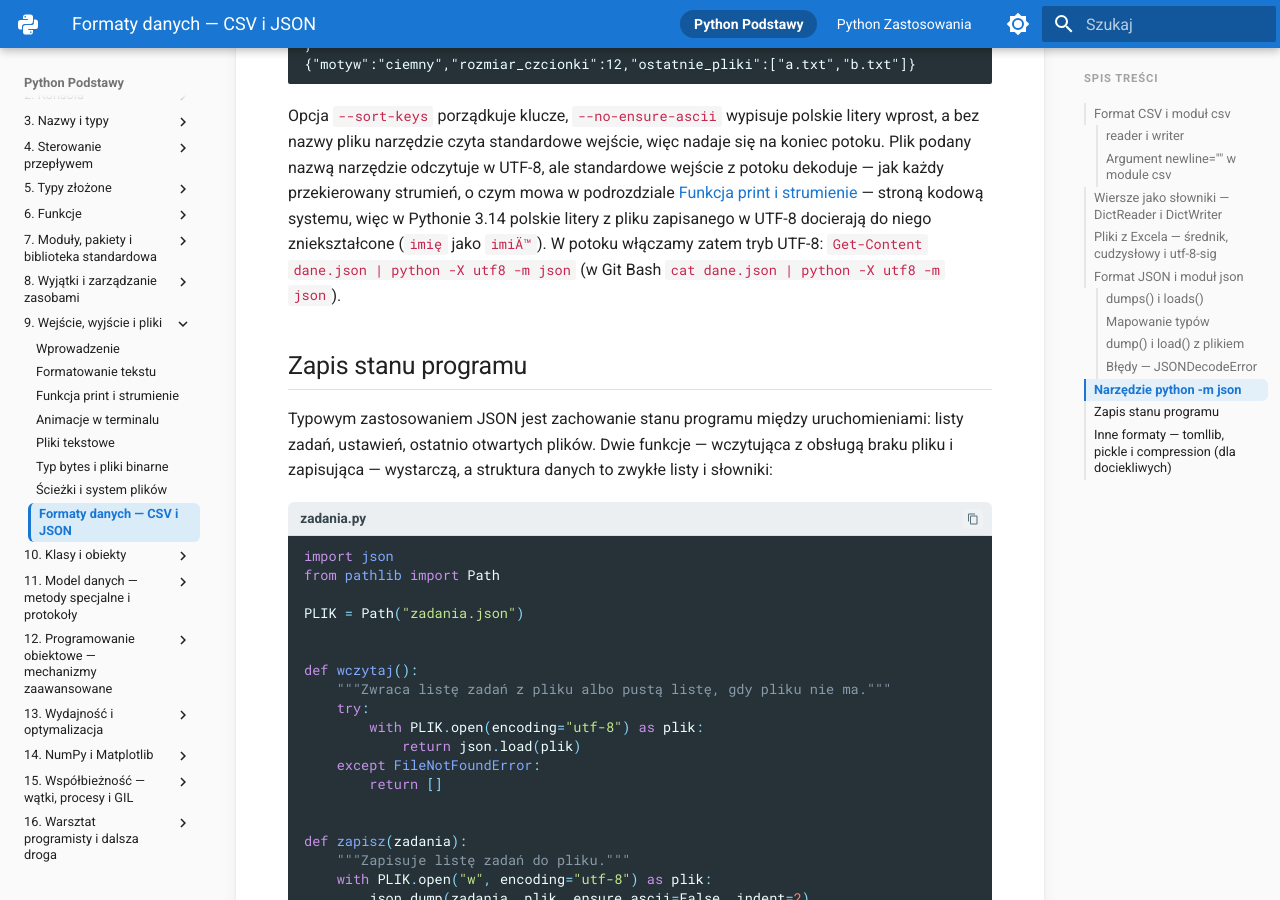
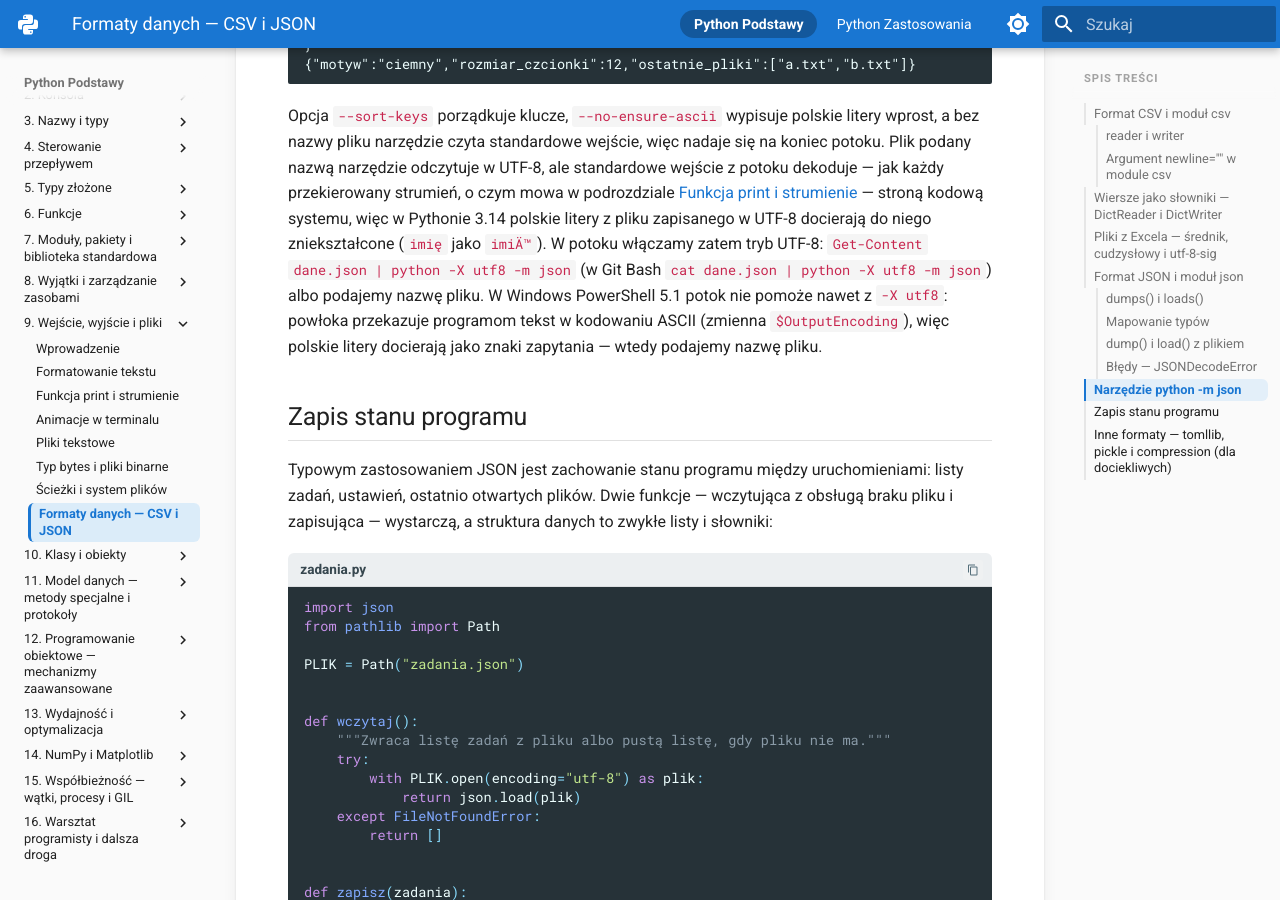
Before and after one commit to witoldprzygoda/python-notatki, an MkDocs documentation site: the page built from docs/09-wejscie-wyjscie/csv-i-json.md, in a window 1280 px wide and 900 px high, scrolled down 8131 px. Built offline with MkDocs 1.6.1 and Material for MkDocs 9.7.7, drawn with Linux system fonts in a browser that asks for light colours.

Commit message:
Mention the file name as the way around a pipe in PowerShell 5.1
Windows PowerShell 5.1 passes text to programs in ASCII ($OutputEncoding
us-ascii), so Polish letters arrive as question marks even with -X utf8;
python -m json dane.json works. Checked in Windows PowerShell 5.1.26100.9444.

Co-Authored-By: Claude Opus 5.5 <noreply@anthropic.com>

````diff
--- a/docs/09-wejscie-wyjscie/csv-i-json.md
+++ b/docs/09-wejscie-wyjscie/csv-i-json.md
@@ -299,7 +299,7 @@ python -m json --compact ustawienia.json
 {"motyw":"ciemny","rozmiar_czcionki":12,"ostatnie_pliki":["a.txt","b.txt"]}
 ```
 
-Opcja `--sort-keys` porządkuje klucze, `--no-ensure-ascii` wypisuje polskie litery wprost, a bez nazwy pliku narzędzie czyta standardowe wejście, więc nadaje się na koniec potoku. Plik podany nazwą narzędzie odczytuje w UTF-8, ale standardowe wejście z potoku dekoduje — jak każdy przekierowany strumień, o czym mowa w podrozdziale [Funkcja print i strumienie](print-i-strumienie.md#kodowanie-strumieni-konsola-a-przekierowanie) — stroną kodową systemu, więc w Pythonie 3.14 polskie litery z pliku zapisanego w UTF-8 docierają do niego zniekształcone (`imię` jako `imiÄ™`). W potoku włączamy zatem tryb UTF-8: `Get-Content dane.json | python -X utf8 -m json` (w Git Bash `cat dane.json | python -X utf8 -m json`).
+Opcja `--sort-keys` porządkuje klucze, `--no-ensure-ascii` wypisuje polskie litery wprost, a bez nazwy pliku narzędzie czyta standardowe wejście, więc nadaje się na koniec potoku. Plik podany nazwą narzędzie odczytuje w UTF-8, ale standardowe wejście z potoku dekoduje — jak każdy przekierowany strumień, o czym mowa w podrozdziale [Funkcja print i strumienie](print-i-strumienie.md#kodowanie-strumieni-konsola-a-przekierowanie) — stroną kodową systemu, więc w Pythonie 3.14 polskie litery z pliku zapisanego w UTF-8 docierają do niego zniekształcone (`imię` jako `imiÄ™`). W potoku włączamy zatem tryb UTF-8: `Get-Content dane.json | python -X utf8 -m json` (w Git Bash `cat dane.json | python -X utf8 -m json`) albo podajemy nazwę pliku. W Windows PowerShell 5.1 potok nie pomoże nawet z `-X utf8`: powłoka przekazuje programom tekst w kodowaniu ASCII (zmienna `$OutputEncoding`), więc polskie litery docierają jako znaki zapytania — wtedy podajemy nazwę pliku.
 
 ## Zapis stanu programu
 
````
